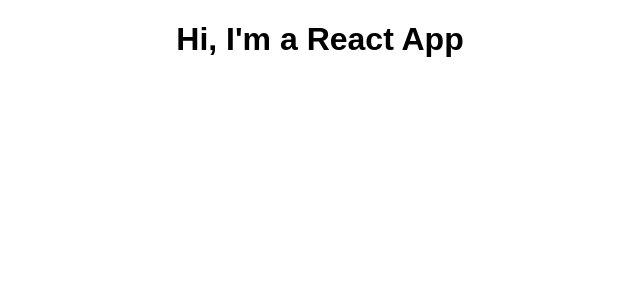
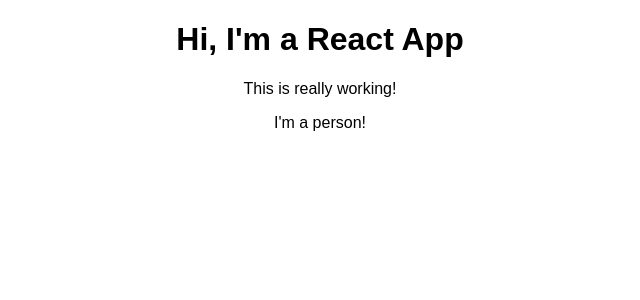
Before and after one commit to bedmiston/react-complete-guide, a React (Create React App) app: page / in a window 1280 px wide. Shown: the top 300 px of the page, without its empty margins (320-960 px from the left). Built offline with nearby package versions, Linux system fonts and the light colour scheme.

Commit message:
Add person component

```diff
--- a/src/App.js
+++ b/src/App.js
@@ -1,4 +1,5 @@
 import React, { Component } from 'react';
+import Person from './Person/Person';
 import './App.css';
 
 class App extends Component {
@@ -6,6 +7,8 @@
     return (
       <div className="App">
         <h1>Hi, I'm a React App</h1>
+        <p>This is really working!</p>
+        <Person />
       </div>
     );
   }
--- /dev/null
+++ b/src/Person/Person.js
@@ -0,0 +1,7 @@
+import React from 'react';
+
+const person = () => {
+  return <p>I'm a person!</p>
+}
+
+export default person;
```
Also changed, not shown: 1 other file (tests, documents, lock files or other folders).
